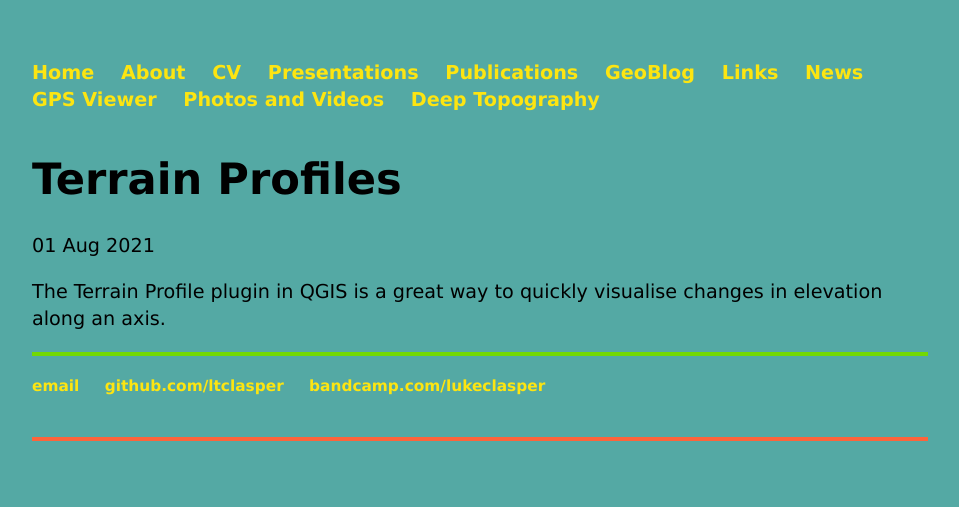
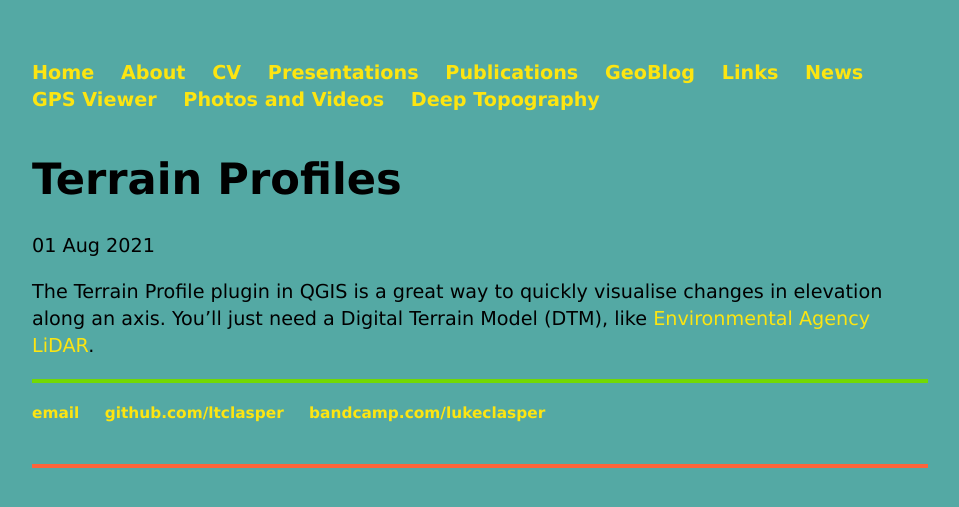
Before and after one commit to ltclasper/ltclasper.github.io, a Jekyll site: the page built from _posts/2021-08-01-terrain-profiles.md, in a window 1280 px wide. Shown: the top 507 px of the page, without its empty margins (160-1119 px from the left). Built offline with Jekyll 4.4.1, drawn with Linux system fonts in a browser that asks for light colours.

Commit message:
Update 2021-08-01-terrain-profiles.md

```diff
--- a/_posts/2021-08-01-terrain-profiles.md
+++ b/_posts/2021-08-01-terrain-profiles.md
@@ -4,4 +4,4 @@ title: "Terrain Profiles"
 date: 2021-08-01
 ---
 
-The Terrain Profile plugin in QGIS is a great way to quickly visualise changes in elevation along an axis.
+The Terrain Profile plugin in QGIS is a great way to quickly visualise changes in elevation along an axis. You'll just need a Digital Terrain Model (DTM), like [Environmental Agency LiDAR](https://environment.data.gov.uk/DefraDataDownload/?Mode=survey).
```
